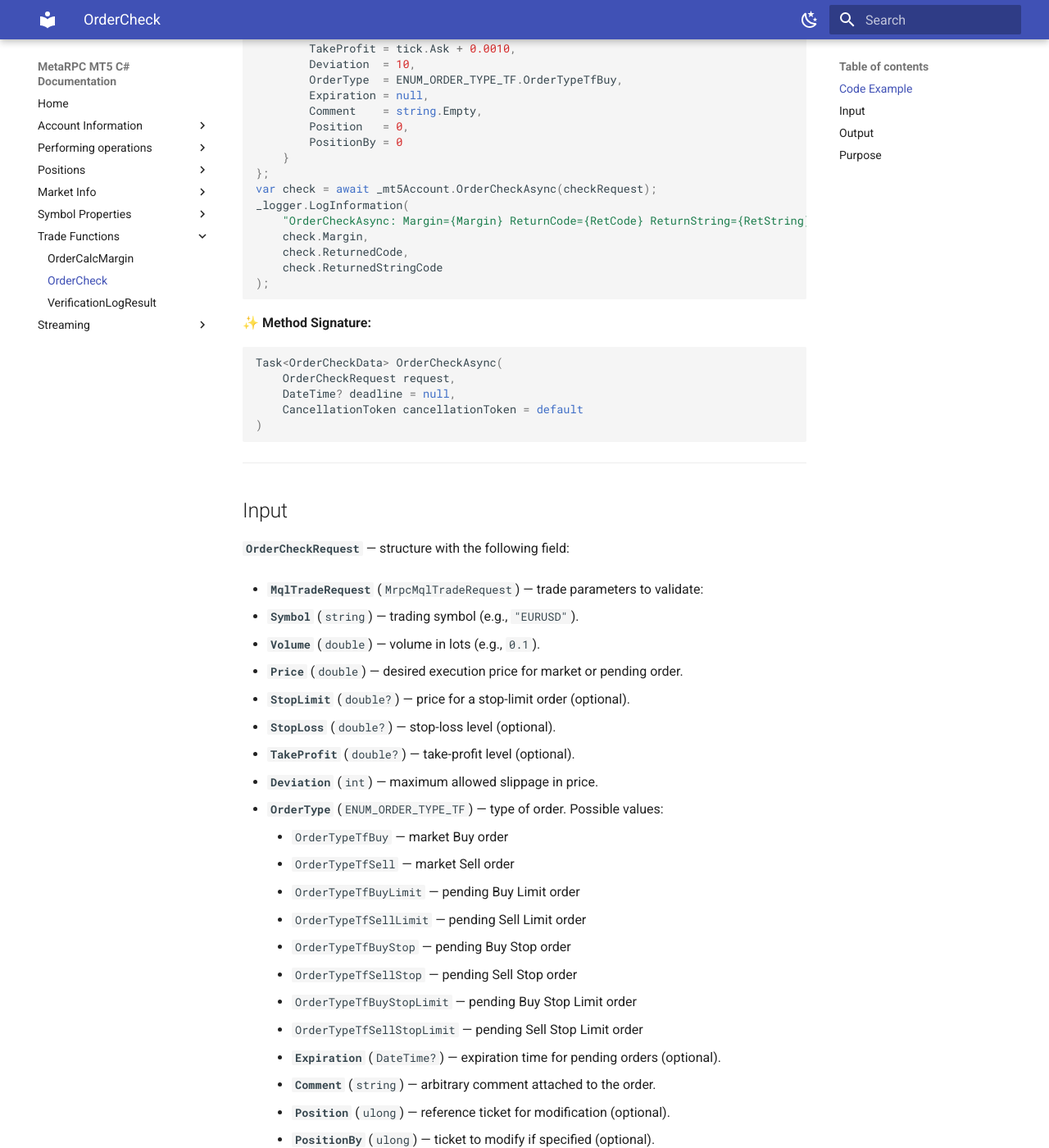
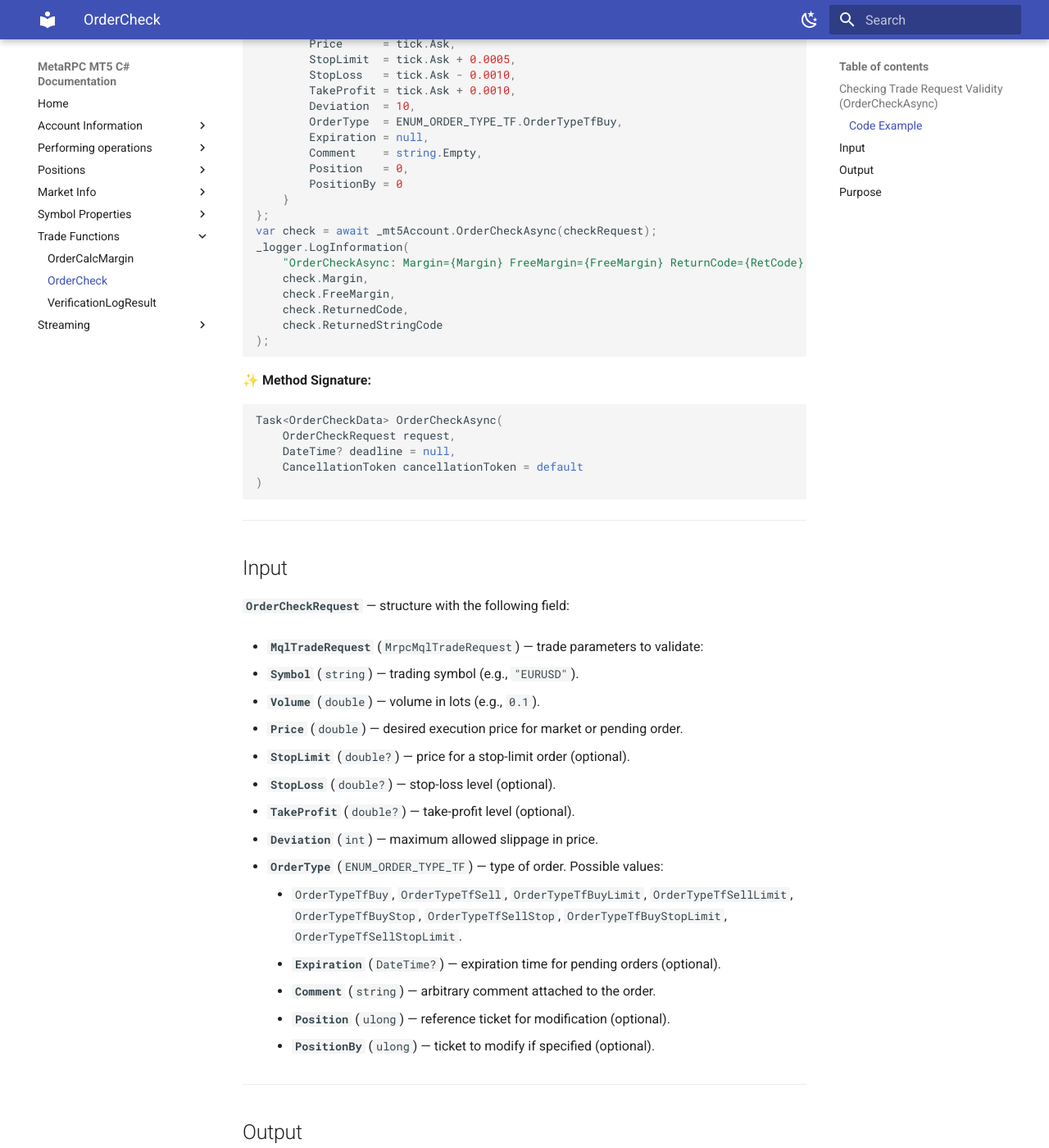
Before and after one commit to MetaRPC/CSharpMT5, an MkDocs documentation site: the page built from docs/TradeFunctions/OrderCheck.md, in a window 1280 px wide and 1400 px high, scrolled down 501 px. Shown: the whole window at 82% size. Built offline with MkDocs 1.6.1 and Material for MkDocs 9.7.7, drawn with Linux system fonts in a browser that asks for light colours; some of the changed text lies outside the part shown.

Commit message:
Update OrderCheck.md

```diff
--- a/docs/TradeFunctions/OrderCheck.md
+++ b/docs/TradeFunctions/OrderCheck.md
@@ -1,4 +1,4 @@
-# Checking Trade Request Validity
+## Checking Trade Request Validity (OrderCheckAsync)
 
 > **Request:** simulate and validate a trade order without sending it
 
@@ -28,8 +28,9 @@ var checkRequest = new OrderCheckRequest
 };
 var check = await _mt5Account.OrderCheckAsync(checkRequest);
 _logger.LogInformation(
-    "OrderCheckAsync: Margin={Margin} ReturnCode={RetCode} ReturnString={RetString}",
+    "OrderCheckAsync: Margin={Margin} FreeMargin={FreeMargin} ReturnCode={RetCode} ReturnString={RetString}",
     check.Margin,
+    check.FreeMargin,
     check.ReturnedCode,
     check.ReturnedStringCode
 );
@@ -62,14 +63,7 @@ Task<OrderCheckData> OrderCheckAsync(
   * **`Deviation`** (`int`) — maximum allowed slippage in price.
   * **`OrderType`** (`ENUM_ORDER_TYPE_TF`) — type of order. Possible values:
 
-    * `OrderTypeTfBuy` — market Buy order
-    * `OrderTypeTfSell` — market Sell order
-    * `OrderTypeTfBuyLimit` — pending Buy Limit order
-    * `OrderTypeTfSellLimit` — pending Sell Limit order
-    * `OrderTypeTfBuyStop` — pending Buy Stop order
-    * `OrderTypeTfSellStop` — pending Sell Stop order
-    * `OrderTypeTfBuyStopLimit` — pending Buy Stop Limit order
-    * `OrderTypeTfSellStopLimit` — pending Sell Stop Limit order
+    * `OrderTypeTfBuy`, `OrderTypeTfSell`, `OrderTypeTfBuyLimit`, `OrderTypeTfSellLimit`, `OrderTypeTfBuyStop`, `OrderTypeTfSellStop`, `OrderTypeTfBuyStopLimit`, `OrderTypeTfSellStopLimit`.
   * **`Expiration`** (`DateTime?`) — expiration time for pending orders (optional).
   * **`Comment`** (`string`) — arbitrary comment attached to the order.
   * **`Position`** (`ulong`) — reference ticket for modification (optional).
@@ -82,6 +76,7 @@ Task<OrderCheckData> OrderCheckAsync(
 **`OrderCheckData`** — structure with the following fields:
 
 * **`Margin`** (`double`) — required margin for this request.
+* **`FreeMargin`** (`double`) — remaining free margin after this request.
 * **`ReturnedCode`** (`uint`) — server-side validation code.
 * **`ReturnedStringCode`** (`string`) — human-readable description of the validation result.
 
```
